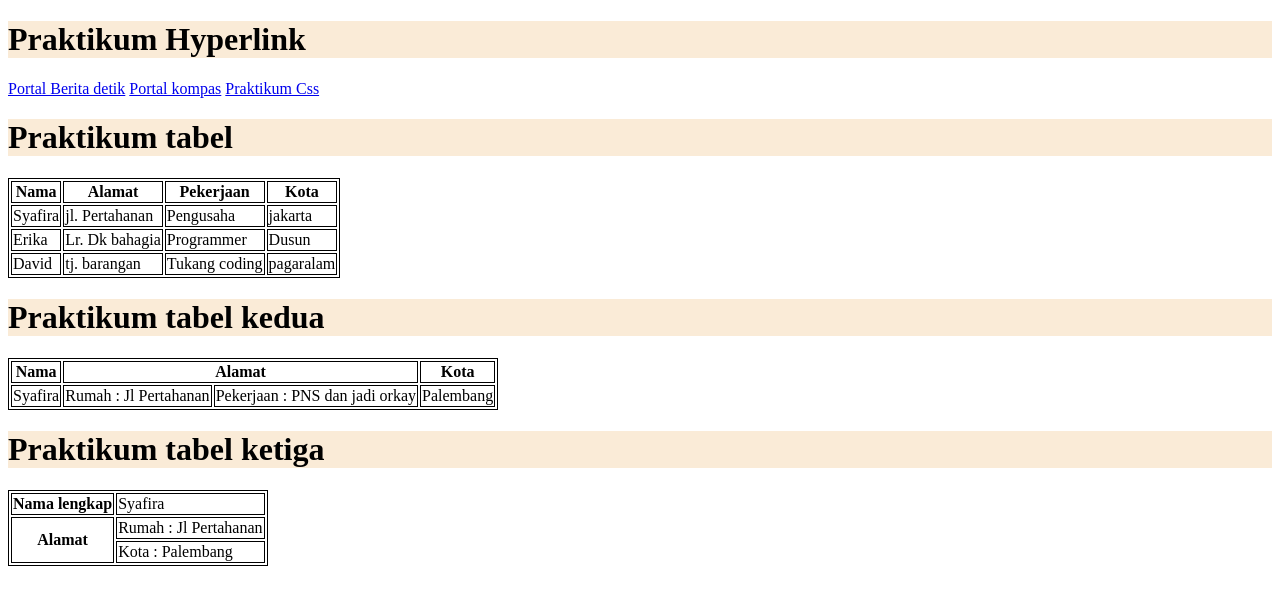
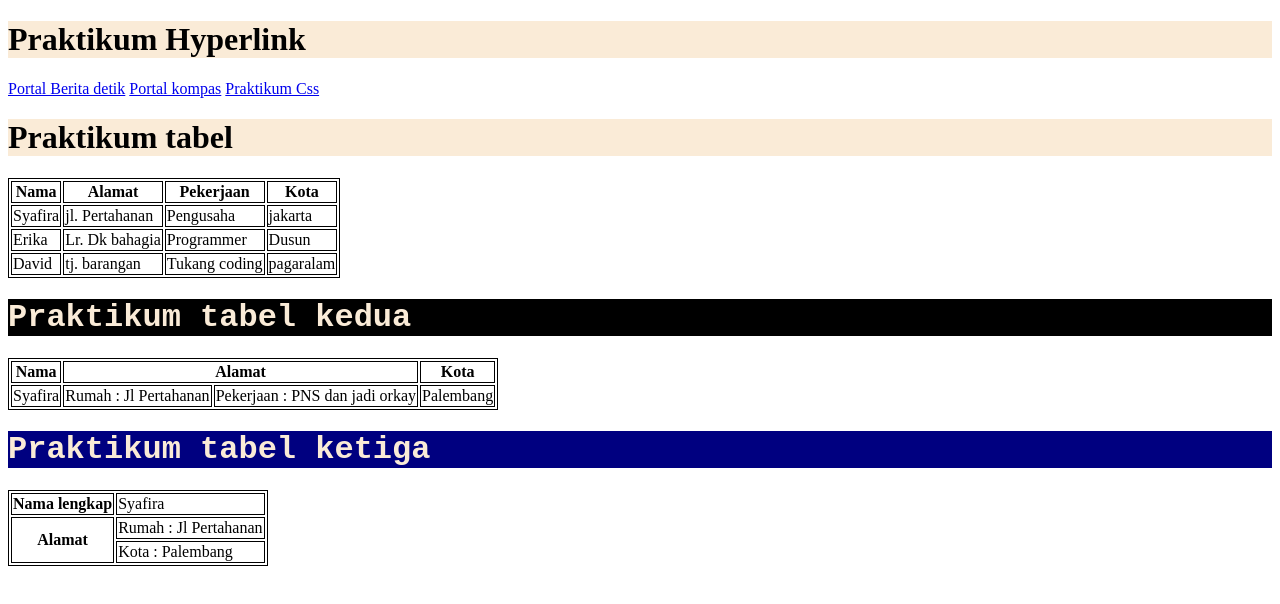
Before and after one commit to syafiraazzahra24/syafiraPAW1, a plain HTML site: page belajarcss.html in a window 1280 px wide. Drawn offline with Linux system fonts and the light colour scheme.

Commit message:
belajarcss1
belajarcss1

```diff
--- a/belajarcss.html
+++ b/belajarcss.html
@@ -10,6 +10,17 @@
         table, th, td{
 
             border: 1px solid black;
+        }
+
+        .heading1{
+            color: antiquewhite;
+            background: black;
+            font-family: 'Courier New', Courier, monospace;
+        }
+        #heading2{
+            background : navy;
+            color: antiquewhite;
+            font-family: 'Courier New', Courier, monospace;
         }
 
 
@@ -52,7 +63,7 @@
         </tr>
     </table>
 
-    <h1> Praktikum tabel kedua</h1>
+    <h1 class=" heading1"> Praktikum tabel kedua</h1>
     <table>
         <tr>
             <th> Nama </th>
@@ -68,7 +79,8 @@
         </tr>
 
     </table>
-    <h1> Praktikum tabel ketiga </h1>
+    <h1 id="heading2"> Praktikum tabel ketiga </h1>
+    <p></p>
     <table>
         <tr>
             <th> Nama lengkap </th>
```
